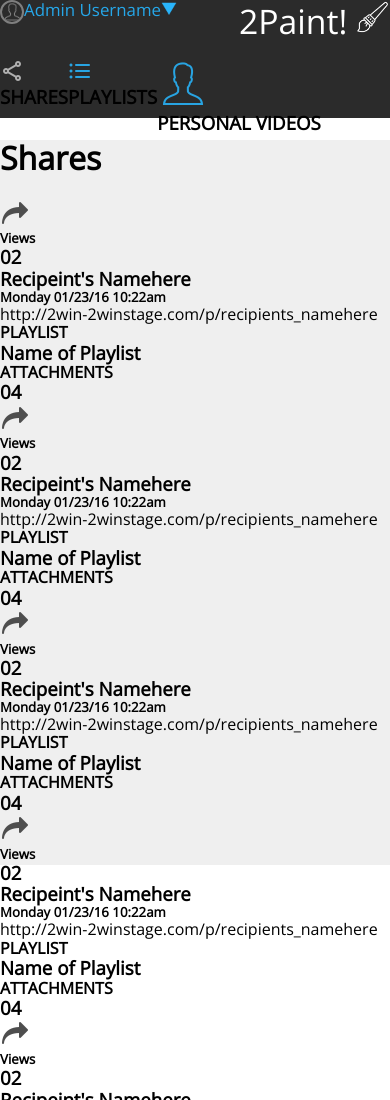
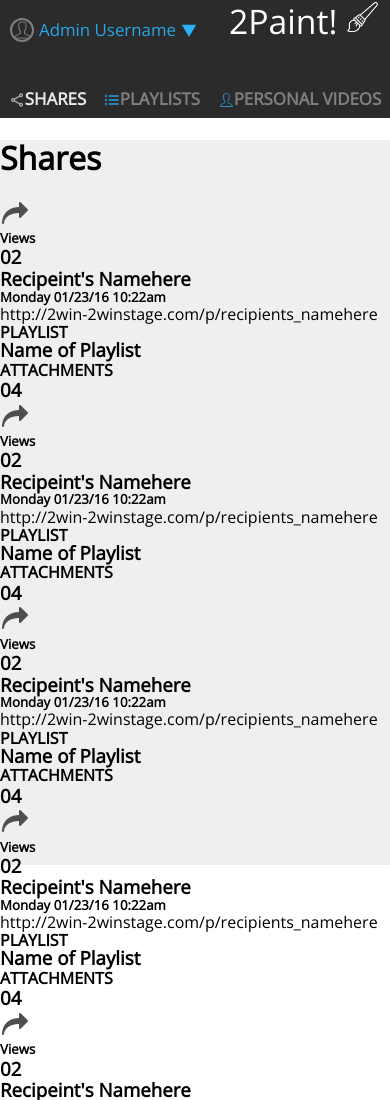
Before and after one commit to Meggs625/static-comp, a website: page index.html in a window 390 px wide. Shown: the top 1100 px of the page. Drawn offline with nearby package versions, Linux system fonts and the light colour scheme.

Commit message:
Complete the nav bar in the mobile view

```diff
--- a/index.html
+++ b/index.html
@@ -25,17 +25,17 @@
         </div>
       </div>
       <nav>
-        <section>
+        <section class="nav-items">
           <img class="shares-icon" src="./assets/icons8-share-24.png" alt="share-icon">
-          <h3 class="nav-bar-shares">SHARES</h3>
+          <h3 class="nav-bar shares">SHARES</h3>
         </section>
-        <section>
+        <section class="nav-items">
           <img class="playlist" src="./assets/icons8-list-24.png" alt="list-icon">
-          <h3 class="nav-bar-playlists">PLAYLISTS</h3>
+          <h3 class="nav-bar playlists">PLAYLISTS</h3>
         </section>
-        <section>
+        <section class="nav-items">
           <img class="videos" src="./assets/icons8-user-50 (1).png" alt="video-icon">
-          <h3 class="nav-bar-shares">PERSONAL VIDEOS</h3>
+          <h3 class="nav-bar video">PERSONAL VIDEOS</h3>
         </section>
       </nav>
     </header>
--- a/styles.css
+++ b/styles.css
@@ -38,6 +38,8 @@ main {
 
 .admin-dropdown {
   display: flex;
+  align-items: center;
+  margin: 10px;
 }
 
 .admin-icon {
@@ -50,6 +52,7 @@ main {
 .admin-user {
   color: #26A7E9;
   font-size:2vh;
+  margin: 0px 5px;
 }
 
 .drop-down {
@@ -61,13 +64,14 @@ nav {
   height: 50%;
   width: 100%;
   display: flex;
-  justify-content: flex-start;
+  justify-content: space-around;
 }
 
 .branding {
   display: flex;
   justify-content: flex-end;
-  width: 50%;
+  margin-right: 10px;
+  width: 40%;
   height: 100%;
 }
 
@@ -81,8 +85,32 @@ nav {
   font-size: 4vh;
 }
 
+.nav-items {
+  display: flex;
+  align-items: flex-end;
+  margin-bottom: 10px;
+}
+
+.shares-icon,
+.playlist,
+.videos {
+  height: 1em;
+  width: 1em;
+}
+
+.nav-bar {
+  font-size: 2vh;
+  color: #7F7F7F;
+}
+
+.shares {
+  color: #E8E8E8;
+}
+
+
 
 
 
 /* triange color: #29B4FA */
 /* font color in heading: 90909 */
+/*shares font color: e8e8e8
```
